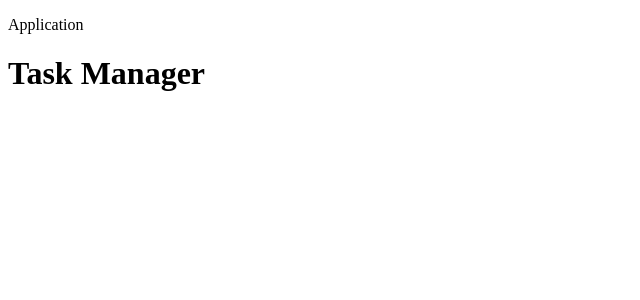
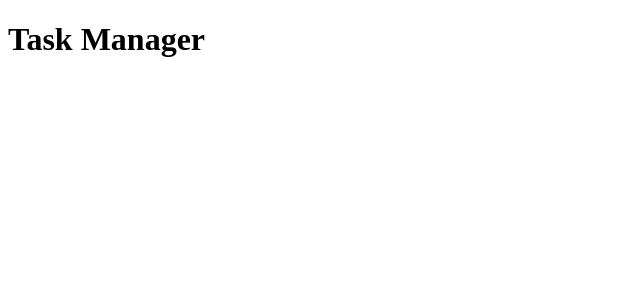
Before and after one commit to aaron-webdev/todo-repo, a React (Vite) app in the folder to-do-app/: page / in a window 1280 px wide. Shown: the top 300 px of the page, without its empty margins (0-640 px from the left). Built offline with nearby package versions, Linux system fonts and the light colour scheme.

Commit message:
created routing and installed relevant libs

```diff
--- a/to-do-app/package.json
+++ b/to-do-app/package.json
@@ -11,7 +11,8 @@
   },
   "dependencies": {
     "react": "^19.1.0",
-    "react-dom": "^19.1.0"
+    "react-dom": "^19.1.0",
+    "react-router-dom": "^7.6.2"
   },
   "devDependencies": {
     "@eslint/js": "^9.25.0",
--- a/to-do-app/src/App.jsx
+++ b/to-do-app/src/App.jsx
@@ -1,12 +1,16 @@
-import TaskManager from "./components/TaskManager";
+import { HashRouter, Route, Routes } from "react-router-dom"
+import HomePage from "./pages/HomePage"
 
 
 export default function App() {
 
   return (
     <>
-      <p>Application</p>
-      <TaskManager/>
+    <HashRouter>
+      <Routes>
+        <Route path="/" element={<HomePage/>}/>
+      </Routes>
+    </HashRouter>
     </>
   )
 }
--- /dev/null
+++ b/to-do-app/src/pages/HomePage.jsx
@@ -0,0 +1,16 @@
+import TaskManager from "../components/TaskManager";
+
+
+
+
+export default function HomePage()
+{
+
+
+
+    return(
+        <>
+            <TaskManager/>
+        </>
+    )
+}
```
Also changed, not shown: to-do-app/src/components/NavSection.jsx (added, +15 -0 lines), 1 other file (tests, documents, lock files or other folders).
